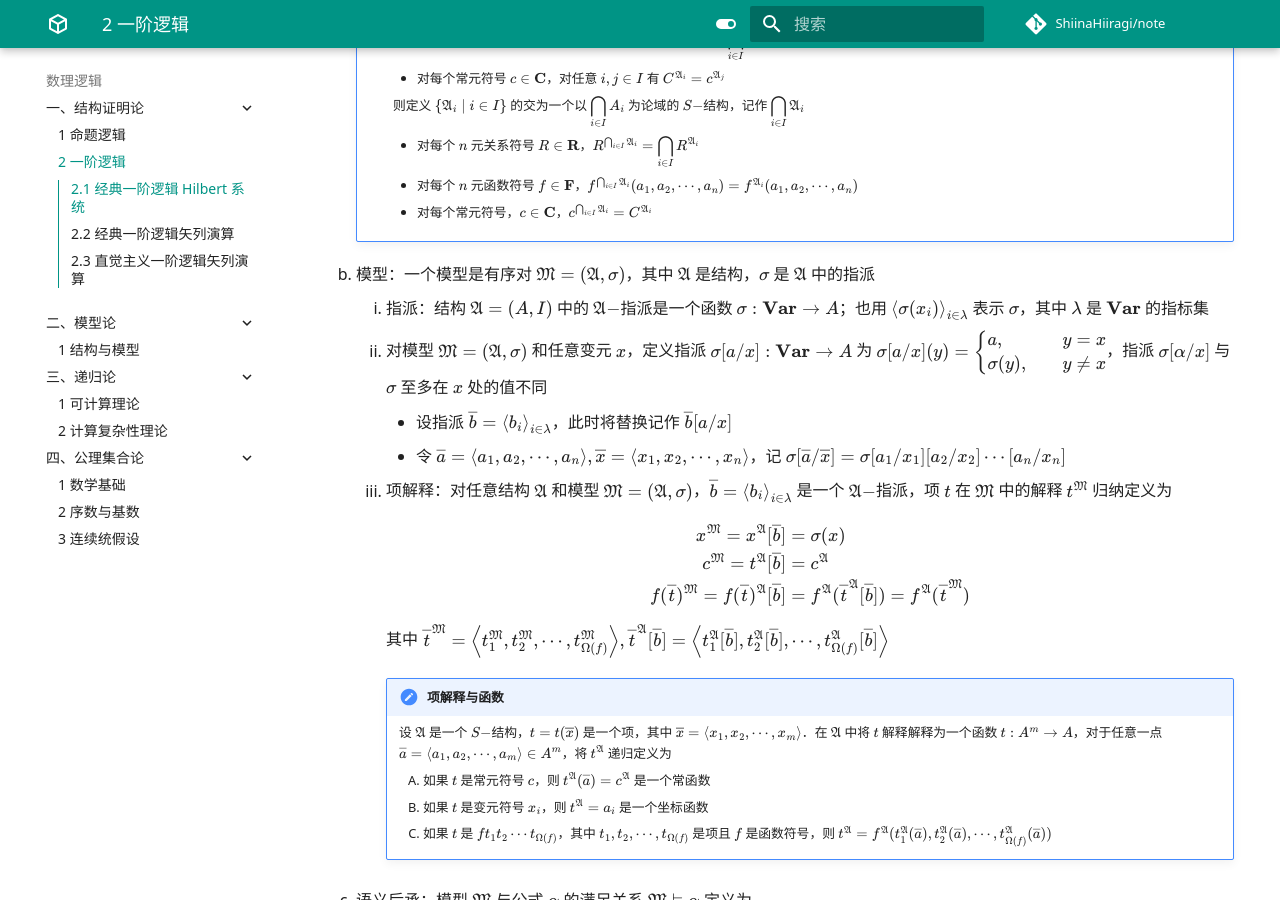
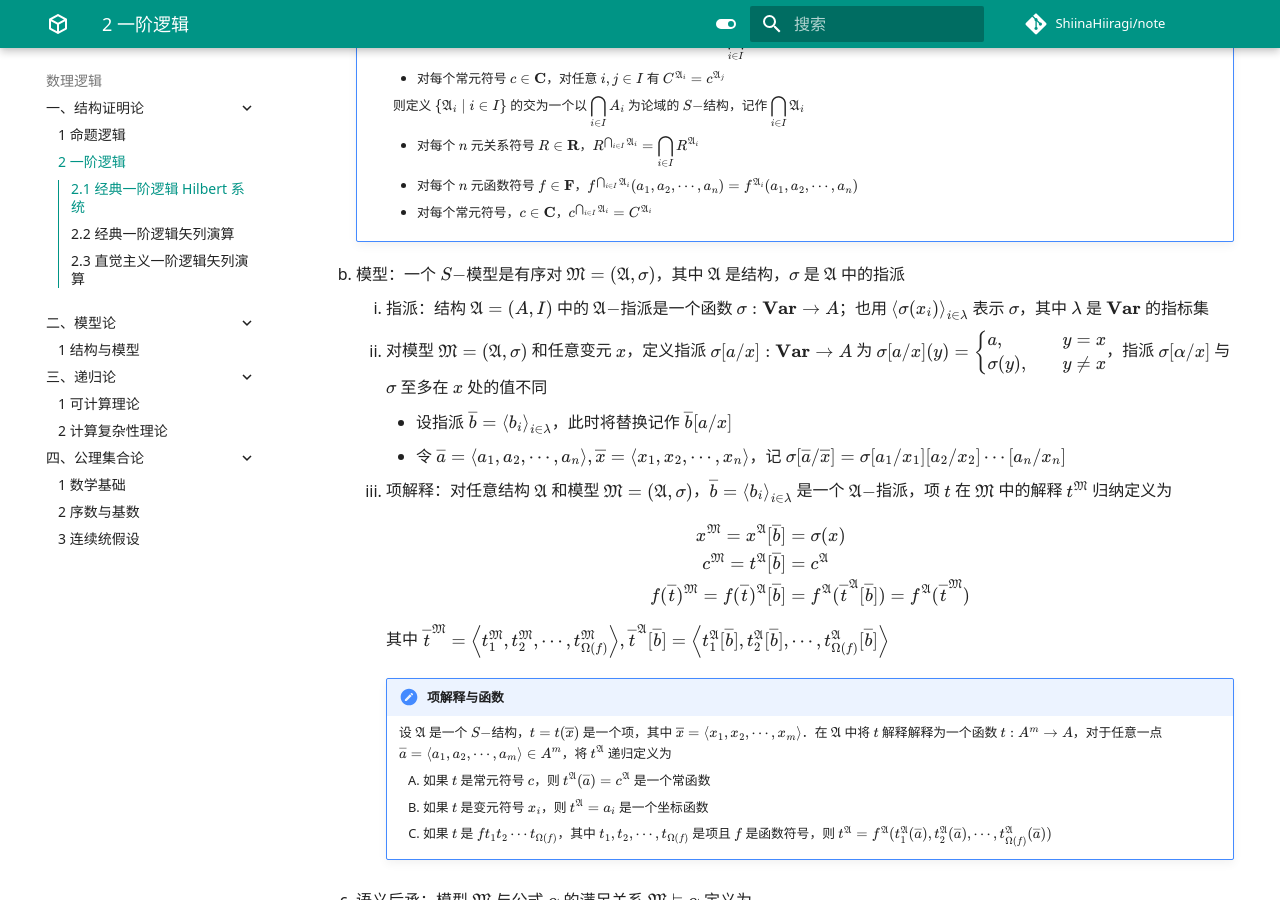
Before and after one commit to ShiinaHiiragi/note, an MkDocs documentation site: the page built from docs/logic/prf/pred.md, in a window 1280 px wide and 900 px high, scrolled down 3665 px. Built offline with MkDocs 1.6.1 and Material for MkDocs 9.7.7, drawn with Linux system fonts in a browser that asks for light colours; comment, search, counter and statistics services are not loaded.

Commit message:
some semantics

```diff
--- a/docs/logic/prf/pred.md
+++ b/docs/logic/prf/pred.md
@@ -166,7 +166,7 @@
                 - 对每个 $n$ 元函数符号 $f\in \mathbf F$，$f^{\bigcap_{i\in I}\mathfrak A_i}(a_1, a_2, \cdots, a_n) = f^{\mathfrak A_i}(a_1, a_2, \cdots, a_n)$
                 - 对每个常元符号，$c\in \mathbf C$，$c^{\bigcap_{i\in I}\mathfrak A_i} = C^{\mathfrak A_i}$
 
-    2. 模型：一个模型是有序对 $\mathfrak M = (\mathfrak A, \sigma)$，其中 $\mathfrak A$ 是结构，$\sigma$ 是 $\mathfrak A$ 中的指派
+    2. 模型：一个 $S-$模型是有序对 $\mathfrak M = (\mathfrak A, \sigma)$，其中 $\mathfrak A$ 是结构，$\sigma$ 是 $\mathfrak A$ 中的指派
         1. 指派：结构 $\mathfrak A = (A, I)$ 中的 $\mathfrak A-$指派是一个函数 $\sigma: \mathbf{Var} \to A$；也用 $\left<\sigma(x_i)\right>_{i\in \lambda}$ 表示 $\sigma$，其中 $\lambda$ 是 $\mathbf{Var}$ 的指标集
         2. 对模型 $\mathfrak M = (\mathfrak A, \sigma)$ 和任意变元 $x$，定义指派 $\sigma[a/x]: \mathbf{Var} \to A$ 为 $\sigma[a/x](y) = \left\{\begin{aligned} & a, & y = x \\ & \sigma(y), & y\neq x \end{aligned}\right.$，指派 $\sigma[\alpha /x]$ 与 $\sigma$ 至多在 $x$ 处的值不同
             - 设指派 $\overline b = \left<b_i\right>_{i\in \lambda}$，此时将替换记作 $\overline b[a/x]$
```
Also changed, not shown: docs/index.md (+1 -1 lines).
